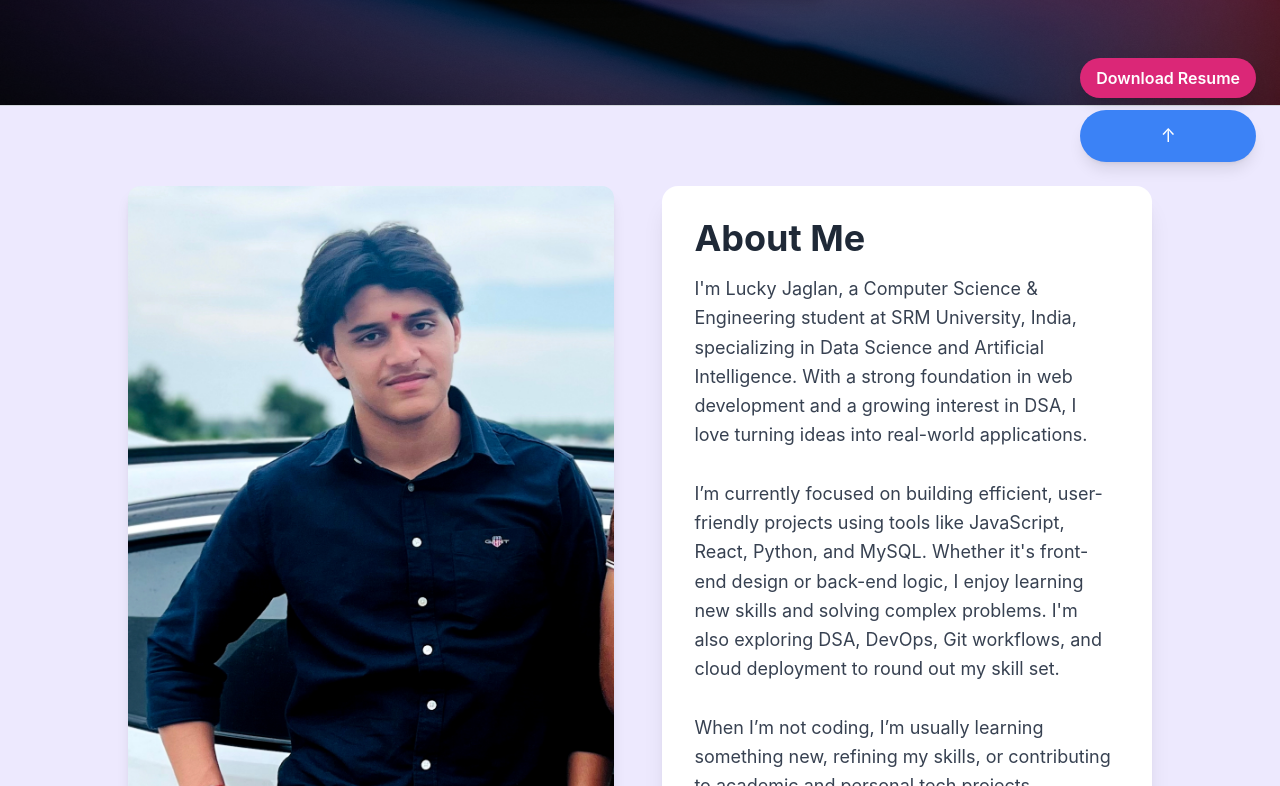
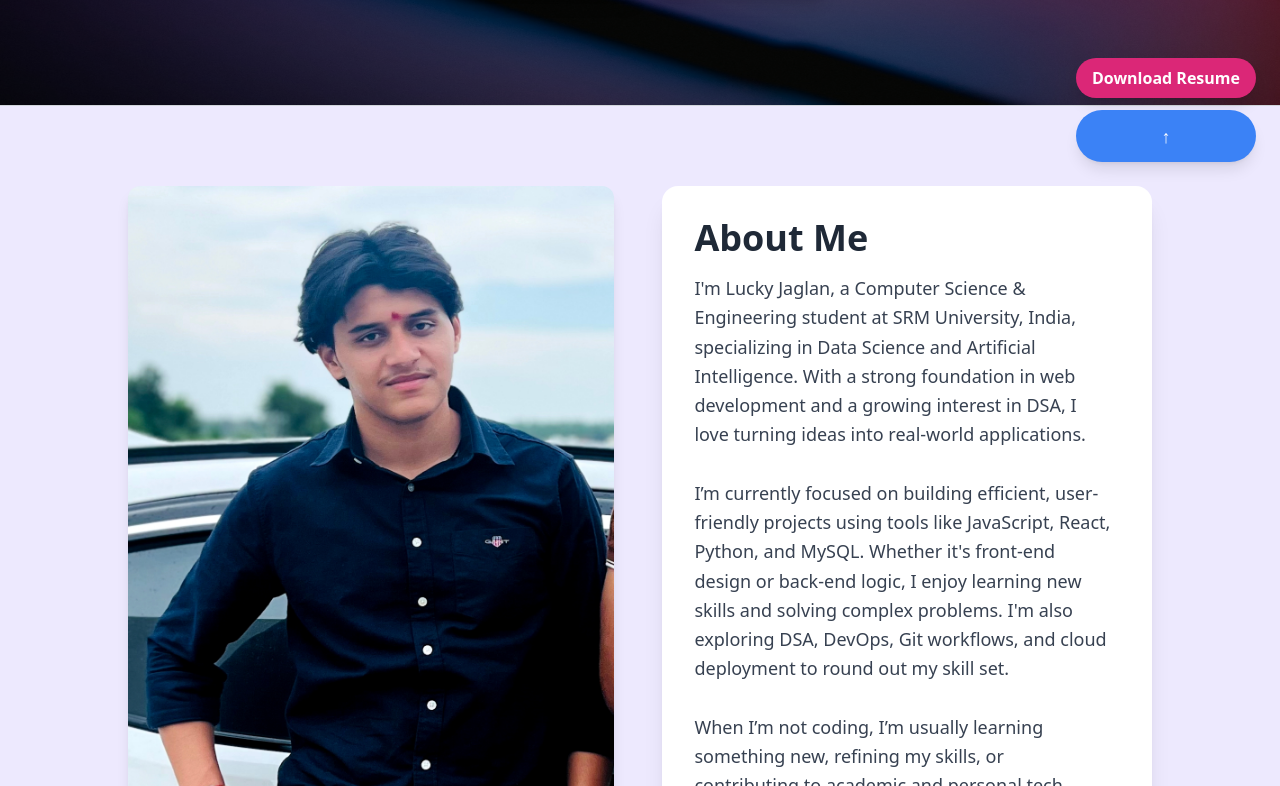
Before and after one commit to Luckyjaglan/my-portfolio, a React (Vite) app: page / in a window 1280 px wide. Shown: the part 614-1400 px from the top of the page. Built offline with nearby package versions, Linux system fonts and the light colour scheme.

Commit message:
final fixes

```diff
--- a/index.html
+++ b/index.html
@@ -4,14 +4,13 @@
     <meta charset="UTF-8" />
     <link rel="icon" type="image/svg+xml" href="/vite.svg" />
     <meta name="viewport" content="width=device-width, initial-scale=1.0" />
-    <title>My Portfolio</title>
-    <!-- Your Tailwind CSS output file -->
-    <link href="./dist/output.css" rel="stylesheet" />
+    <title>Lucky Jaglan | My Portfolio</title>
+    <!-- This link tag is crucial for your compiled Tailwind CSS -->
+    <!-- Vite will handle the actual path and hashing during the build process -->
+    <link rel="stylesheet" href="/src/index.css" />
   </head>
-  <body class="bg-white text-gray-800 scroll-smooth">
-    <!-- This is the root element where your React app will be mounted -->
+  <body>
     <div id="root"></div>
-    <!-- This script tag is crucial for Vite to load your React application -->
     <script type="module" src="/src/main.jsx"></script>
   </body>
 </html>
--- a/src/App.jsx
+++ b/src/App.jsx
@@ -159,7 +159,7 @@ const AboutSection = () => {
       {/* Parent container for image and text, using items-stretch to match heights */}
       {/* max-w-5xl is back to constrain the content width */}
       <div className="max-w-5xl mx-auto flex flex-col md:flex-row items-stretch gap-12">
-        {/* Image Container on Left Half - Responsive width, image dictates its height */}
+        {/* Image on Left Half - Responsive width, image dictates its height */}
         <div className="w-full md:w-1/2 flex justify-center">
           <img
             src={aboutImage}
--- a/src/index.css
+++ b/src/index.css
@@ -1,40 +1,26 @@
-/*
-  This file should contain only global styles that don't conflict with Tailwind CSS.
-  Tailwind CSS will handle most of the layout, spacing, and component styling.
-*/
-
+/* src/index.css */
 @tailwind base;
 @tailwind components;
 @tailwind utilities;
 
-:root {
-  font-family: 'Inter', system-ui, Avenir, Helvetica, Arial, sans-serif;
-  line-height: 1.5;
-  font-weight: 400;
+/* You can add any custom CSS here if needed, but Tailwind is preferred */
 
-  color-scheme: light dark;
-  color: #213547;
-  background-color: #ffffff;
-
-  font-synthesis: none;
-  text-rendering: optimizeLegibility;
-  -webkit-font-smoothing: antialiased;
-  -moz-osx-font-smoothing: grayscale;
+/* Optional: Custom scrollbar styling for the About Me section's text content */
+/* This targets Webkit browsers (Chrome, Safari) */
+.overflow-y-auto::-webkit-scrollbar {
+  width: 8px; /* Width of the scrollbar */
 }
 
-body {
-  margin: 0;
-  min-width: 320px;
-  min-height: 100vh;
-  /* Ensure no conflicting display/alignment rules here */
+.overflow-y-auto::-webkit-scrollbar-track {
+  background: #f1f1f1; /* Color of the scrollbar track */
+  border-radius: 10px;
 }
 
-/* Remove any custom img, a, button rules from here */
-/* Tailwind will handle these. */
+.overflow-y-auto::-webkit-scrollbar-thumb {
+  background: #888; /* Color of the scrollbar thumb */
+  border-radius: 10px;
+}
 
-@media (prefers-color-scheme: dark) {
-  :root {
-    color: rgba(255, 255, 255, 0.87);
-    background-color: #242424;
-  }
+.overflow-y-auto::-webkit-scrollbar-thumb:hover {
+  background: #555; /* Color of the scrollbar thumb on hover */
 }
--- a/tailwind.config.js
+++ b/tailwind.config.js
@@ -2,10 +2,10 @@
 export default {
   content: [
     "./index.html",
-    "./src/**/*.{js,ts,jsx,tsx}", // This line is CRUCIAL for scanning your React components
+    "./src/**/*.{js,ts,jsx,tsx}", // This line tells Tailwind to scan all your React files for classes
   ],
   theme: {
     extend: {},
   },
   plugins: [],
-};
+}
```
